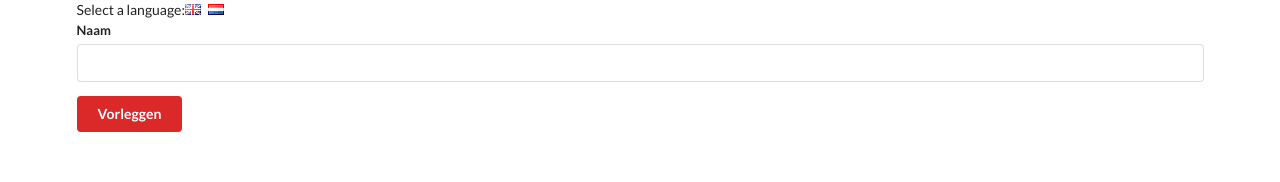
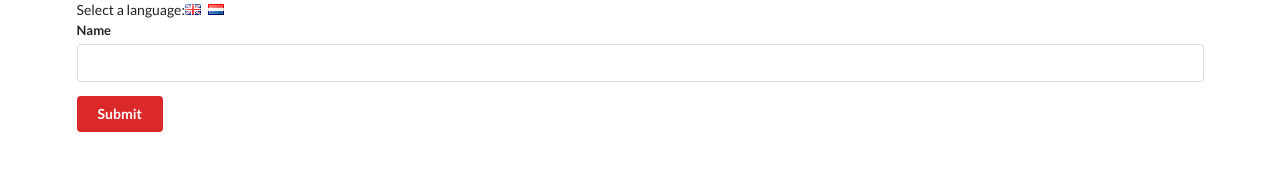
Before and after one commit to abcattell91/translate, a React (Create React App) app: page / in a window 1280 px wide. Shown: the top 182 px of the page. Built offline with nearby package versions, Linux system fonts and the light colour scheme.

Commit message:
wired up context to button and words to change with flag selection

```diff
--- a/src/components/Button.js
+++ b/src/components/Button.js
@@ -3,8 +3,8 @@
 import ColorContext from '../contexts/ColorContext';
 
 class Button extends React.Component {
-  renderSubmit(value) {
-    return value === 'english' ? 'Submit' : 'Vorleggen'
+  renderSubmit(language) {
+    return language === 'english' ? 'Submit' : 'Vorleggen'
   }
   // static contextType = LanguageContext;
   // this is how to hook up a context object to a class component
@@ -14,7 +14,7 @@
     return (
     <button className={`ui button ${color}`}>
       <LanguageContext.Consumer>
-        {(value) => this.renderSubmit(value) }
+        {({ language }) => this.renderSubmit(language) }
       </LanguageContext.Consumer>
     </button>
     )
--- a/src/components/Field.js
+++ b/src/components/Field.js
@@ -4,7 +4,7 @@
   static contextType = LanguageContext;
 
   render () {
-    const text = this.context === 'english' ? 'Name' : 'Naam';
+    const text = this.context.language === 'english' ? 'Name' : 'Naam';
     return (
       <div className='ui field'>
         <label>{text}</label>
```
